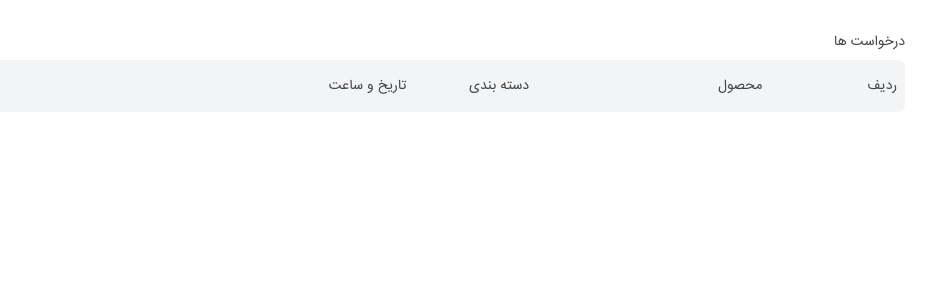
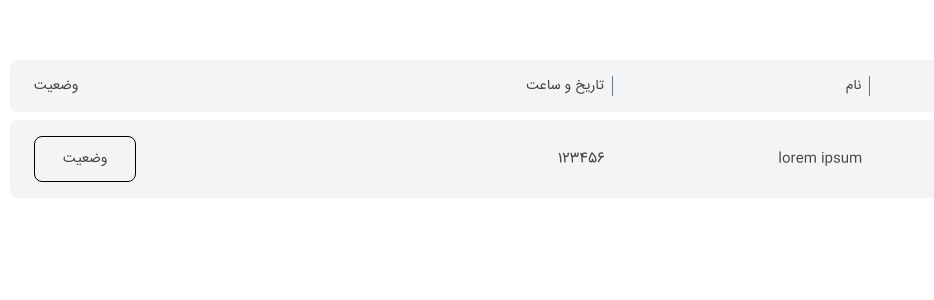
Before and after one commit to puryahajian/panel-admin, a React (Create React App) app: page /#/login in a window 1280 px wide. Shown: the top 300 px of the page, without its empty margins (346-1280 px from the left). Built offline with nearby package versions, Linux system fonts and the light colour scheme.

Commit message:
fixed edit panel-doctor

```diff
--- a/src/components/molecules/request-visit.jsx
+++ /dev/null
@@ -1,19 +0,0 @@
-import React from 'react'
-import Text from '../atoms/text'
-
-function RequestVisit() {
-    return (
-        <div>
-            <Text>درخواست ها</Text>
-
-            <div className='grid grid-cols-8 py-4 bg-gray-100 rounded-lg px-2 mt-2'>
-                <Text>ردیف</Text>
-                <Text className={`col-span-2 mr-3`}>محصول</Text>
-                <Text>دسته بندی</Text>
-                <Text>تاریخ و ساعت</Text>
-            </div>
-        </div>
-    )
-}
-
-export default RequestVisit
--- /dev/null
+++ b/src/components/molecules/request-visit/request-visit.jsx
@@ -0,0 +1,37 @@
+import React from 'react'
+import Text from '../../atoms/text'
+import ButtonGeneral from '../../atoms/button-general'
+
+function RequestVisit() {
+    return (
+        <div>
+            <Text>درخواست ها</Text>
+
+            <div className='flex py-4 bg-gray-100 rounded-lg px-2 mt-2'>
+                <div className='w-4/5 grid grid-cols-6'>
+                    <Text>ردیف</Text>
+                    <Text className={`col-span-2 border-r border-gray-500 pr-2`}>نام</Text>
+                    <Text className={`border-r border-gray-500 pr-2`}>تاریخ و ساعت</Text>
+                </div>
+                <div className='w-1/5 text-left ml-4'>
+                    <Text>وضعیت</Text>
+                </div>
+            </div>
+
+            <div className='flex py-4 bg-gray-100 rounded-lg px-2 mt-2 items-center'>
+                <div className='w-4/5 grid grid-cols-6'>
+                    <Text>1</Text>
+                    <Text className={`col-span-2  pr-2`}>lorem ipsum</Text>
+                    <Text className={` pr-2`}>123456</Text>
+                </div>
+                <div className='w-1/5 text-left ml-4'>
+                    <ButtonGeneral>
+                        وضعیت
+                    </ButtonGeneral>
+                </div>
+            </div>
+        </div>
+    )
+}
+
+export default RequestVisit
--- a/src/components/organisms/mol-panel.jsx
+++ b/src/components/organisms/mol-panel.jsx
@@ -5,7 +5,7 @@ import Text from '../atoms/text';
 import GeneralModal from '../molecules/modal-general';
 import { FormControl, MenuItem, Select } from '@mui/material';
 import Ticket from '../molecules/ticket/ticket';
-import RequestVisit from '../molecules/request-visit';
+import RequestVisit from '../molecules/request-visit/request-visit';
 
 function TabPanel({ children, step, index }) {
     return (
```
